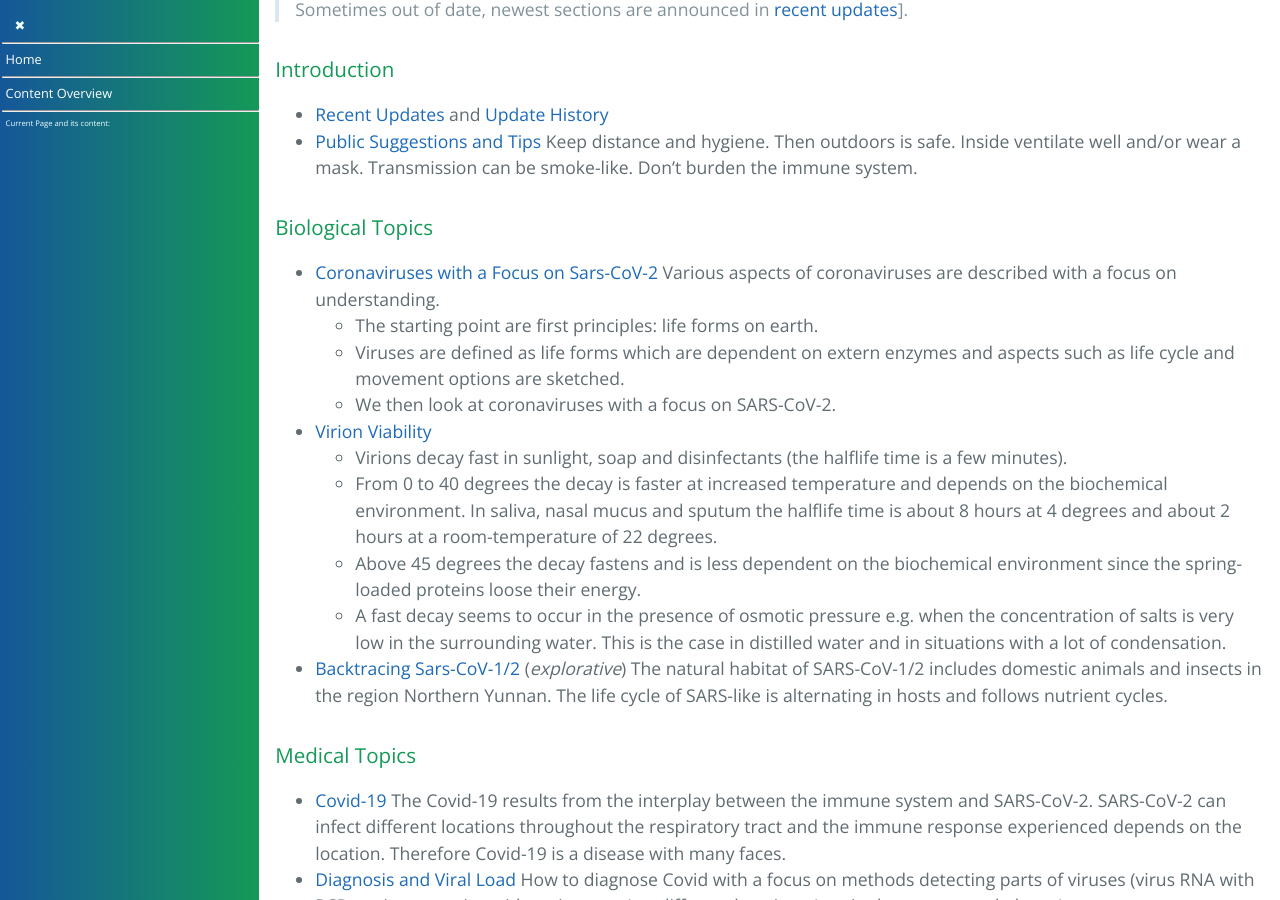
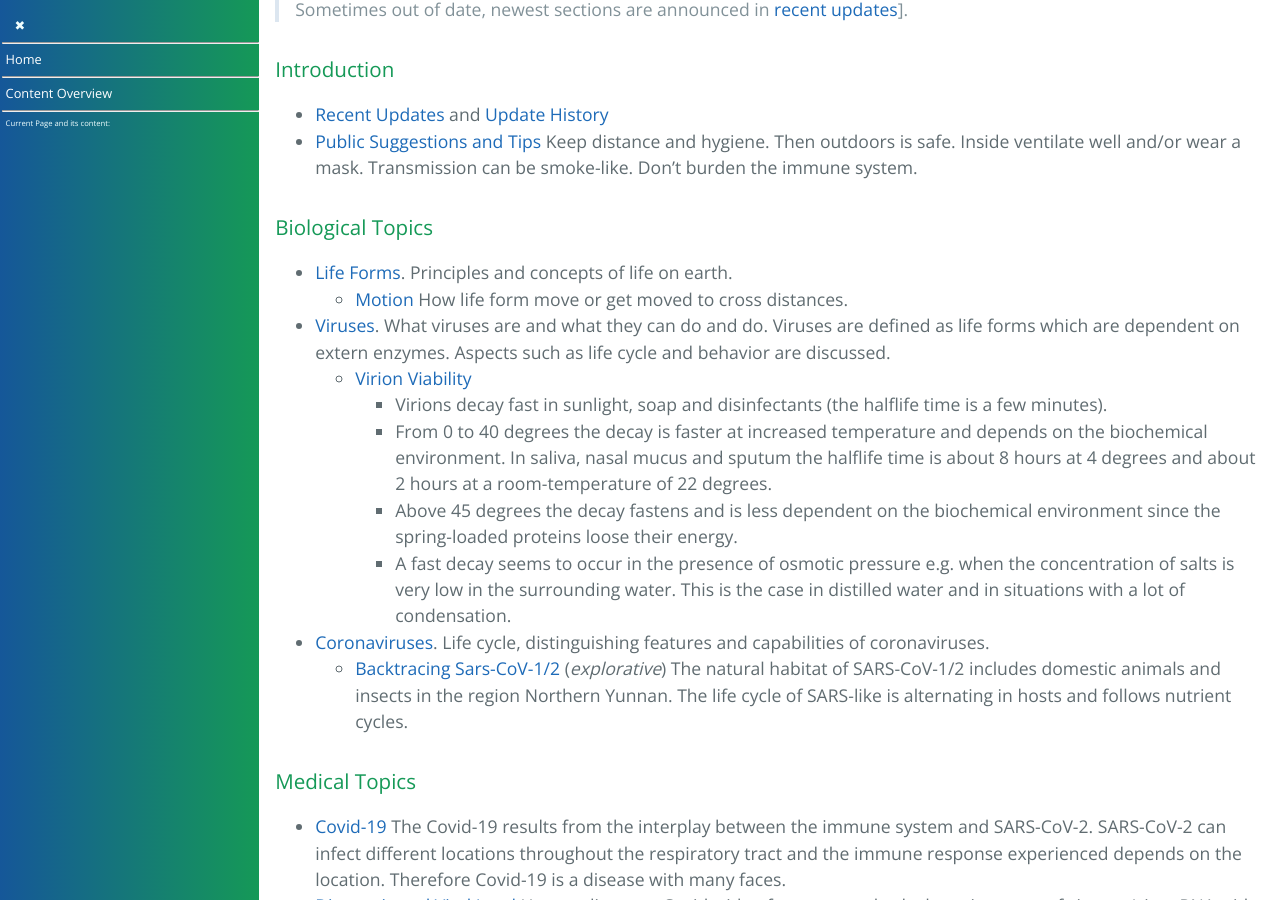
Before and after one commit to forestgrape/coronavirus, a Jekyll site: the page built from index.md, in a window 1280 px wide and 900 px high, scrolled down 3049 px. Built offline with Jekyll 4.4.1, drawn with Linux system fonts in a browser that asks for light colours; our own code applies the rules of GitHub Pages for plain Markdown files; some of the changed text lies outside the part shown.

Commit message:
content section

```diff
--- a/index.md
+++ b/index.md
@@ -80,26 +80,26 @@ home: true
 
 > Sometimes out of date, newest sections are announced in [recent updates](#recent-updates)].
 
+
 ### Introduction
 * [Recent Updates](#recent-updates) and [Update History](./1_introduction/update_history.md)
 * [Public Suggestions and Tips](./1_introduction/suggestions_and_tips.md)
     Keep distance and hygiene. Then outdoors is safe. Inside ventilate well and/or wear a mask. Transmission can be smoke-like. Don't burden the immune system.
 
+
 ### Biological Topics
-* [Coronaviruses with a Focus on Sars-CoV-2](./2_biological/coronavirus.md#top)
-Various aspects of coronaviruses are described with a focus on understanding.
-    - The starting point are first principles: life forms on earth.
-    - Viruses are defined as life forms which are dependent on extern enzymes and aspects such as life cycle and movement options are sketched.
-    - We then look at coronaviruses with a focus on SARS-CoV-2.
-
-- [Virion Viability](./2_biological/virion_viability.md)
+- [Life Forms](2_biological/life-forms.md). Principles and concepts of life on earth.
+  - [Motion](./2_biological/motion.md) How life form move or get moved to cross distances.
+- [Viruses](2_biological/viruses.md). What viruses are and what they can do and do. Viruses are defined as life forms which are dependent on extern enzymes. Aspects such as life cycle and behavior are discussed.
+  - [Virion Viability](./2_biological/virion_viability.md)
     * Virions decay fast in sunlight, soap and disinfectants (the halflife time is a few minutes).
     * From 0 to 40 degrees the decay is faster at increased temperature and depends on the biochemical environment. In saliva, nasal mucus and sputum the halflife time is about 8 hours at 4 degrees and about 2 hours at a room-temperature of 22 degrees.
     * Above 45 degrees the decay fastens and is less dependent on the biochemical environment since the spring-loaded proteins loose their energy.
     * A fast decay seems to occur in the presence of osmotic pressure e.g. when the concentration of salts is very low in the surrounding water. This is the case in distilled water and in situations with a lot of condensation.
+- [Coronaviruses](2_biological/coronavirus.md). Life cycle, distinguishing features and capabilities of coronaviruses.
+  - [Backtracing Sars-CoV-1/2](./2_biological/hosts_of_nidovirales.md#backtracing-sars-cov-12) (*explorative*)
+    The natural habitat of SARS-CoV-1/2 includes domestic animals and insects in the region Northern Yunnan. The life cycle of SARS-like is alternating in hosts and follows nutrient cycles.
 
-- [Backtracing Sars-CoV-1/2](./2_biological/hosts_of_nidovirales.md#backtracing-sars-cov-12) (*explorative*)
-    The natural habitat of SARS-CoV-1/2 includes domestic animals and insects in the region Northern Yunnan. The life cycle of SARS-like is alternating in hosts and follows nutrient cycles.
 
 ### Medical Topics
 * [Covid-19](3_medical/covid19.md)
@@ -107,10 +107,12 @@ Various aspects of coronaviruses are described with a focus on understanding.
 * [Diagnosis and Viral Load](3_medical/diagnosis_and_viral_load.md) How to diagnose Covid with a focus on methods detecting parts of viruses (virus RNA with PCR or virus proteins with antigen test) at different locations (e.g. in the nose, mouth, lungs).
 - [Infection Locations and Disease Patterns](./3_medical/coronavirus_disease_patterns.md) (*explorative*)
 
+
 ### Immunological Topics
 * [Immune System](4_immunological/immune_system.md)
   Selected topics of the immune protection with a focus protection versus coronaviruses are discussed.
 * [Immune Evasion](4_immunological/immune_evasion.md) How coronaviruses circumvent immune system obstacles.
+
 
 ### Epidemiological Topics
 * [Transmission of Sars-CoV-2 with Focus on a Proposed Dry Form Transmission](./5_epidemiological/transmission.md)
@@ -123,15 +125,18 @@ Various aspects of coronaviruses are described with a focus on understanding.
 - [Spread Analyses](./5_epidemiological/spread_analyses.md) Situations where Covid-19 spreading is observed or is *not* observed are described. High transmission of severe Covid is observed in situations where much air is exchanged between people. Much air is exchanged when spending a lot time indoors without ventilation, crowded confined settings, at high altitude and when deep breathing (e.g. sports, singing).
 - [Evidence for Increased Immune Protection against Sars-CoV-2 from Exposure to BCoVs](#evidence-for-increased-immune-protection-against-sars-cov-2-from-exposure-to-bcovs) (*explorative section*)
 
+
 ### Treatment and Prevention
 - [Movement](6_prevention_and_treatment/movement.md) How movement helps to get a better immune reaction upon a Covid infection and to recover faster and better.
 - [Topical Treatments of the Respiratory Tract](6_prevention_and_treatment/topical_treatment.md) to prevent and cure respiratory infections including Covid. Coronaviruses (and other respiratory viruses) live on the surface of the respiratory tract and release their progeny as delicate virions to the covering fluids. The idea is to reduce these virions by local treatments. Similar as we disinfect wounds - the medications need to be adapted of course. (explorative)
   - [Temperature and Humidity Modulation](6_prevention_and_treatment/temperature_modulation.md) is proposed as a topical treatment: It reduces the number of infectious virions and enhances the immune response. There is solid biological and epidemiological evidence that it works if used early on! (explorative)
   - [Increase the mucus Flow by humidified air](./6_prevention_and_treatment/increasing_the_mucus_flow.md): Humidify inhaled air early on to increase the mucus flow and wash the virions out. The goal is a reduce viral load and better prognosis. (explorative)
 
+
 ### Social Topics
 * [Thoughts about Controlling Sars-CoV-2](7_social/controlling.md)
     Thoughts how to tackle and control Covid-19. Different kind of measures are discussed from physical (mask, ventilation) to social measures such as an early closure of nightlife.
+
 
 ### Data Topics
 * [Monitoring](8_data/monitoring.md)
```
Also changed, not shown: other parts of index.md (+1 -1 lines).
